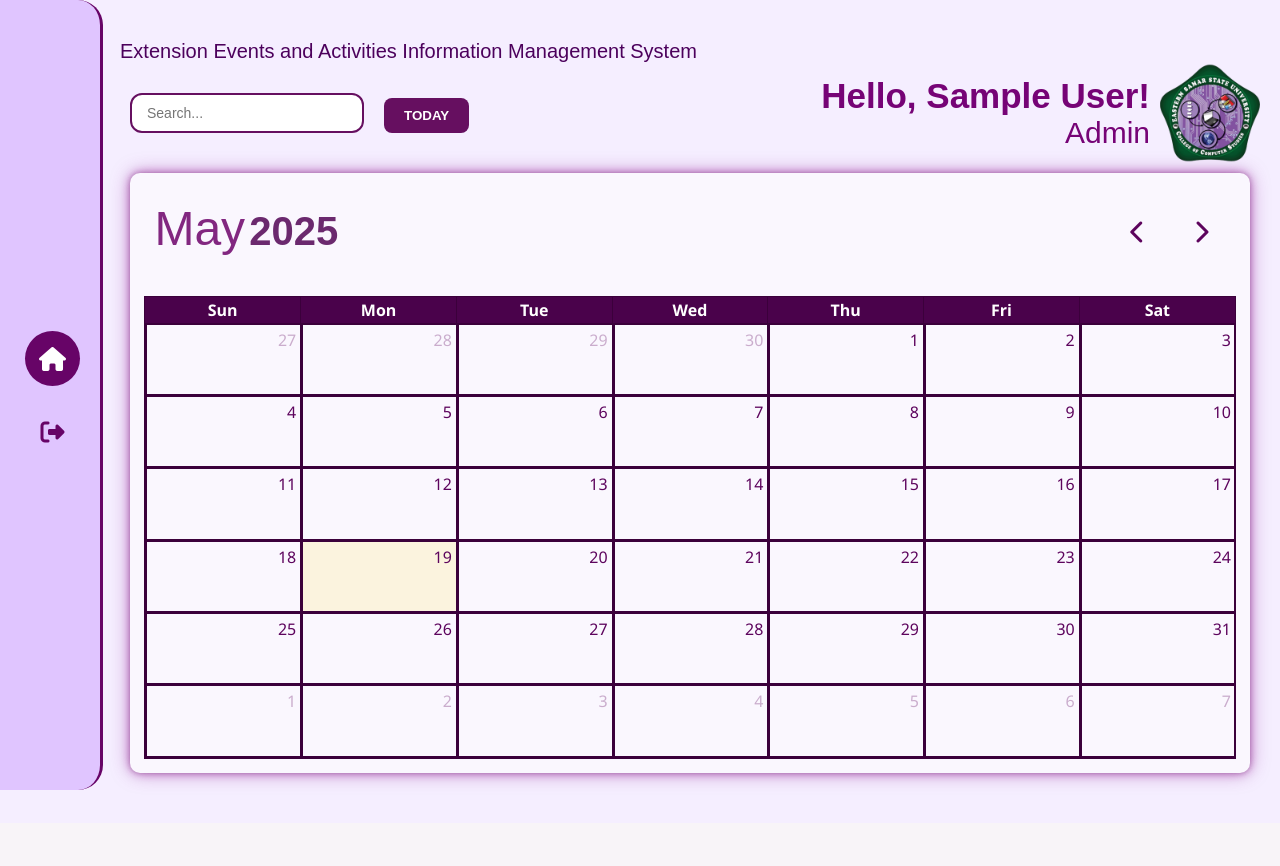
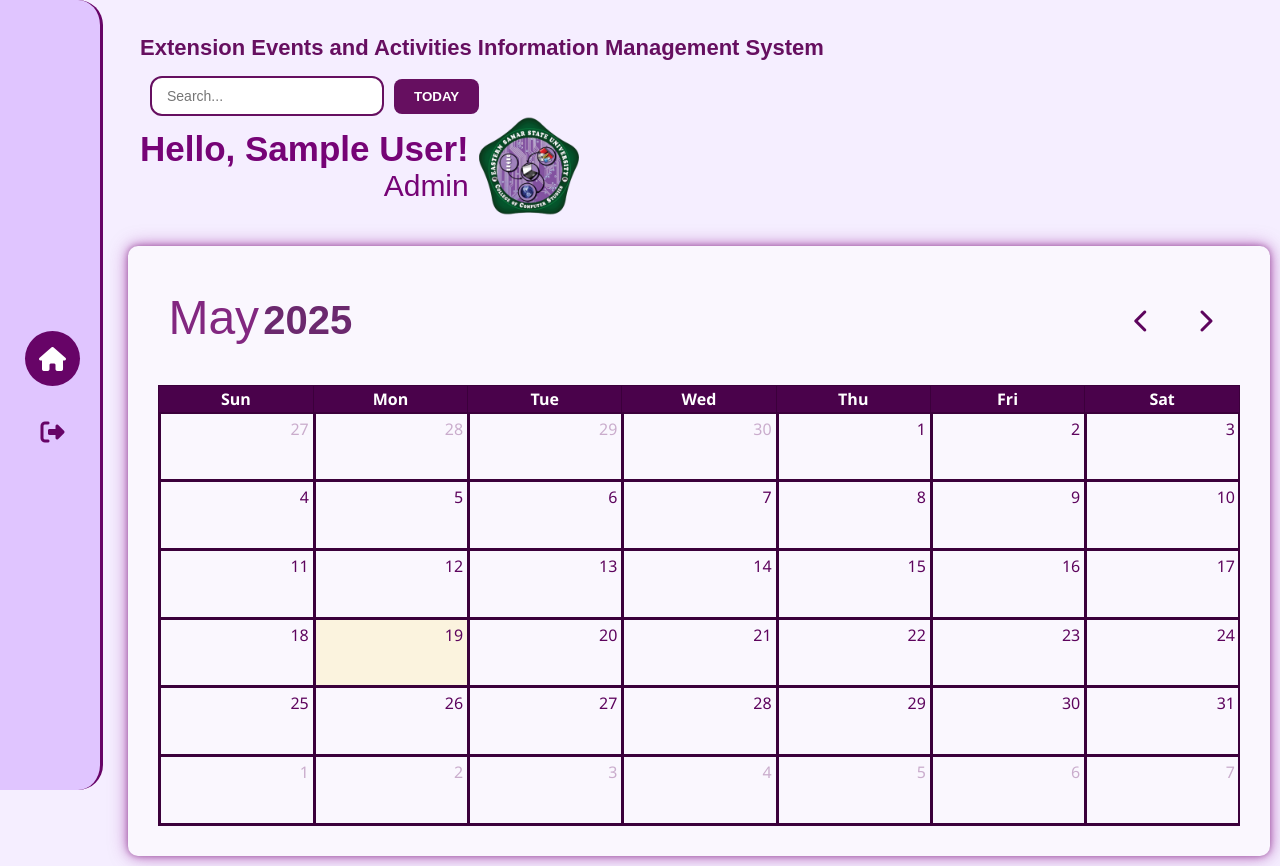
Before and after one commit to DavonGT/Event-IMS, a Django app: page / in a window 1280 px wide. Before the commit the page ends 790 px from the top, so only its background shows below. Run offline with Django 5.2, Linux system fonts and the light colour scheme; the visitor is signed in with stand-in values (Sample User, id 1); data that the repository does not hold is empty; some libraries are stand-ins or nearby versions; some web fonts are replaced.

Commit message:
spacings

```diff
--- a/core/static/core/css/style.css
+++ b/core/static/core/css/style.css
@@ -584,7 +584,7 @@ body {
 }
 
 .search-label {
-  font-size: 20px;
+  font-size: 25px;
   color: #4c005c ;
   font-family: "Cal Sans", sans-serif;
 
@@ -638,15 +638,17 @@ body {
 
 
 
-
-
 .title-logo-user {
   display: flex;
   align-items: center;
   gap: 10px;
 }
 
+/* 🔧 Ensures vertical alignment of Hello text */
 .user-text {
+  display: flex;
+  flex-direction: column;
+  justify-content: center;
   text-align: right;
 }
 
@@ -671,7 +673,6 @@ body {
   object-fit: cover;
 }
 
-/* Right: Logo */
 .title-logo {
   display: flex;
   align-items: center;
@@ -690,6 +691,31 @@ body {
   align-items: center;
   background-color: #f5eeff;
   padding: 10px 20px;
+  flex-wrap: wrap;
+  margin-top: -25px;
+}
+
+/* 🔧 Group label + search in vertical column */
+.left-header {
+  display: flex;
+  flex-direction: column;
+  gap: 5px;
+}
+
+/* 🔧 Style the system title label */
+.search-label {
+  font-size: 22px;
+  font-weight: 600;
+  color: #660f60;
+  margin-top: 10px;
+  margin-bottom: 10px;
+}
+
+/* 🔧 Used for horizontal layout of search + button */
+.search-section {
+  display: flex;
+  align-items: center;
+  gap: 10px;
 }
 
 .search-today {
@@ -778,7 +804,7 @@ body {
   .main-content {
     flex: 1;
     padding: 20px;
-    position: relative;
+    margin-left: 8px;
   }
 
   .calendar-header {
@@ -804,10 +830,10 @@ body {
   }
 
   .calendar-header input {
-    width: 300px;
+    width: 200px;
     padding: 5px 10px;
     border-radius: 20px;
-    border: 1px solid #aaa;
+    border: 1px solid #5d045d;
   }
 
 /* Set global calendar text color */
@@ -834,15 +860,19 @@ body {
 
 /* Calendar container styling */
 #calendar {
-  max-width: 1970px;
-  max-height: 600px;
+  max-width: 1370px;
+  max-height: 610px;
   min-width: 400px;
   min-height: 200px;
   margin:-10px;
+  margin-left: 100px;
+  margin-top: -40px;
   background: #faf7fe;
   border-radius: 10px;
-  padding: 14px;
+  padding: 30px;
   border: none;
+
+
 
     box-shadow:
         0 0 5px rgba(0, 0, 0, 0.15),
@@ -1057,6 +1087,7 @@ body {
   .content-layout {
       flex-direction: column;
       align-items: stretch;
+      display: flex;
   }
 
   .calendar-header {
--- a/core/templates/core/dashboard.html
+++ b/core/templates/core/dashboard.html
@@ -43,21 +43,21 @@
 {% endblock %}
 
 <div class="dashboard-container">
+  <!-- Header Container -->
+  <div class="header-container">
+
+    <!-- LEFT SIDE: Title + Search -->
+  <div class="left-header">
     <label for="searchInput" class="search-label">Extension Events and Activities Information Management System</label>
-<!-- Title and Header Section -->
-<div class="title-container">
-  <!-- Left: Search + TODAY button -->
     <div class="search-section">
       <div class="search-group">
-
         <input type="text" placeholder="Search..." class="search-input" id="searchInput" />
       </div>
       <button class="today-button" id="todayButton">TODAY</button>
     </div>
+  </div>
 
-
-  <!-- Center: User greeting and role -->
-  <!-- Right: Logo + User Info -->
+    <!-- RIGHT SIDE: User Greeting + Logo -->
   <div class="title-logo-user">
     <div class="user-text">
       {% if request.user.first_name %}
@@ -72,6 +72,9 @@
       {% endif %}
     </div>
     <img src="{% static 'core/images/ccs_logo.png' %}" alt="Logo" class="logo-img">
+  </div>
+
+  </div>
 </div>
 
 </div>
```
Lines whose indentation alone changed are shown as unchanged.
